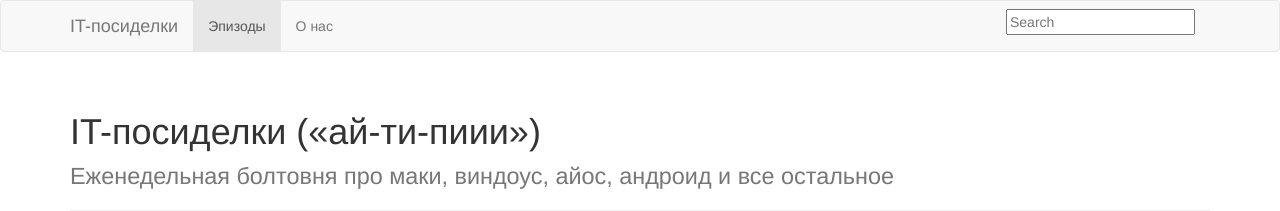
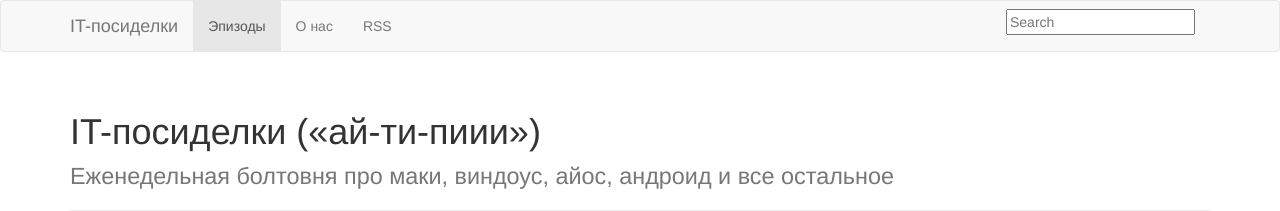
Before and after one commit to andreyvit/it-posidelki, a Jekyll site: the page built from index.html, in a window 1280 px wide. Shown: the top 211 px of the page. Built offline with Jekyll 4.4.1, drawn with Linux system fonts in a browser that asks for light colours; nearby versions of some CDN libraries.

Commit message:
Add a link to RSS feed

```diff
--- a/_includes/navigation.html
+++ b/_includes/navigation.html
@@ -14,6 +14,7 @@
       <ul class="nav navbar-nav">
         {% navli / Эпизоды %}
         {% navli /about/ О нас %}
+        {% navli /podcast.rss RSS %}
       </ul>
 
       <form class="navbar-form navbar-right" role="search" action="http://google.com/search" method="get">
```
